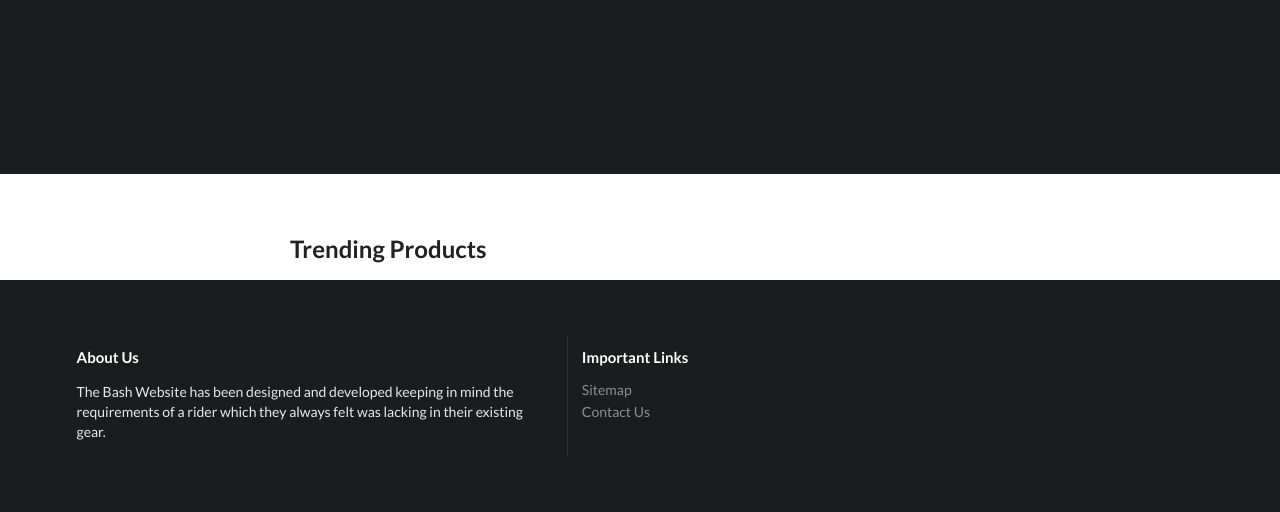
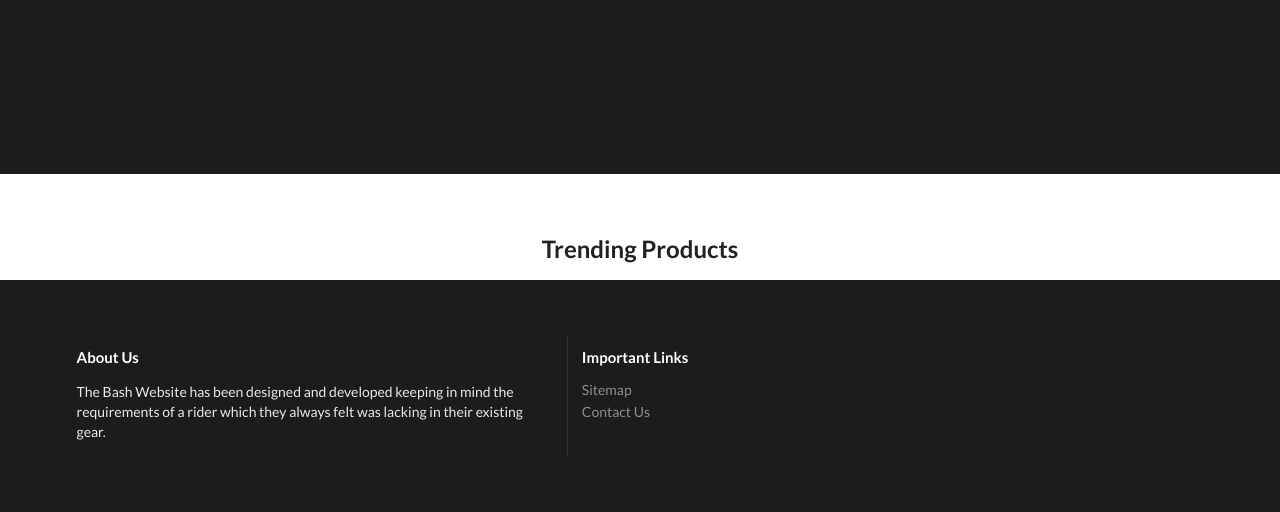
Before and after one commit to SiddhantNaik17/TheBashTeam_website, a Django app: page / in a window 1280 px wide. Shown: the part 526-1038 px from the top of the page. Run offline with Django 3.2, Linux system fonts and the light colour scheme; data comes from the database, SQL or seed files in the repository; some libraries are stand-ins or nearby versions.

Commit message:
ui changes

```diff
--- a/home/templates/home/index.html
+++ b/home/templates/home/index.html
@@ -9,12 +9,12 @@
 {% for motorcycle in user.motorcycles_owned.all %}
 {% if motorcycle.products.exists %}
 <br><br>
-<div class="ui text container">
+<div class="ui center aligned text container">
   <h2>Products for your {{ motorcycle }}</h2>
 </div>
 <br><br>
 
-<div class="ui link cards">
+<div class="ui centered link cards">
   {% for product in motorcycle.products.all %}
   <div class="ui card">
     <a class="image" href="{{ product.get_absolute_url }}">
@@ -33,13 +33,13 @@
 {% endfor %}
 {% endif %}
 <br><br><br>
-<div class="ui text container">
+<div class="ui center aligned text container">
   <h2>Trending Products</h2>
 </div>
 <br>
-<div class="ui link cards">
+<div class="ui centered link cards">
   {% for product in trending_products %}
-  <div class="ui card">
+  <div class="ui card ">
     <a class="image" href="{{ product.get_absolute_url }}">
       <img src="{{ product.default_image.src.url }}">
     </a>
--- a/products/templates/products/category_detail.html
+++ b/products/templates/products/category_detail.html
@@ -5,7 +5,7 @@
 
 {% block content %}
 <br>
-<div class="ui link cards">
+<div class="ui centered link cards">
   {% for product in category.products.all %}
   <div class="ui card">
     <a class="image" href="{{ product.get_absolute_url }}">
@@ -19,7 +19,7 @@
     </div>
   </div>
   {% empty %}
-  No products yet
+<h1 style="text-align:center"> &emsp;Products Out of Stock </h1>
   {% endfor %}
 </div>
 {% endblock %}
```
Also changed, not shown: 1 other file.
